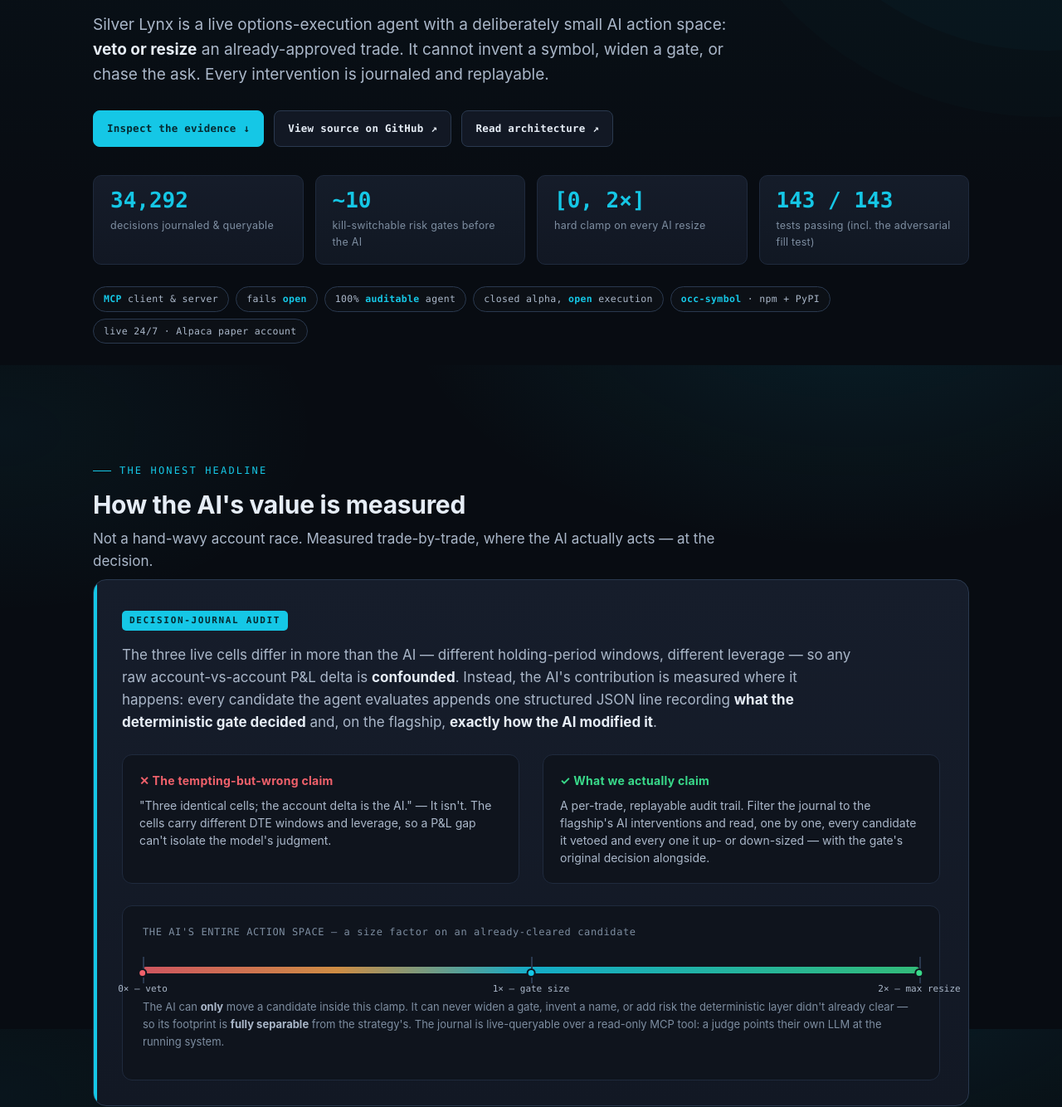
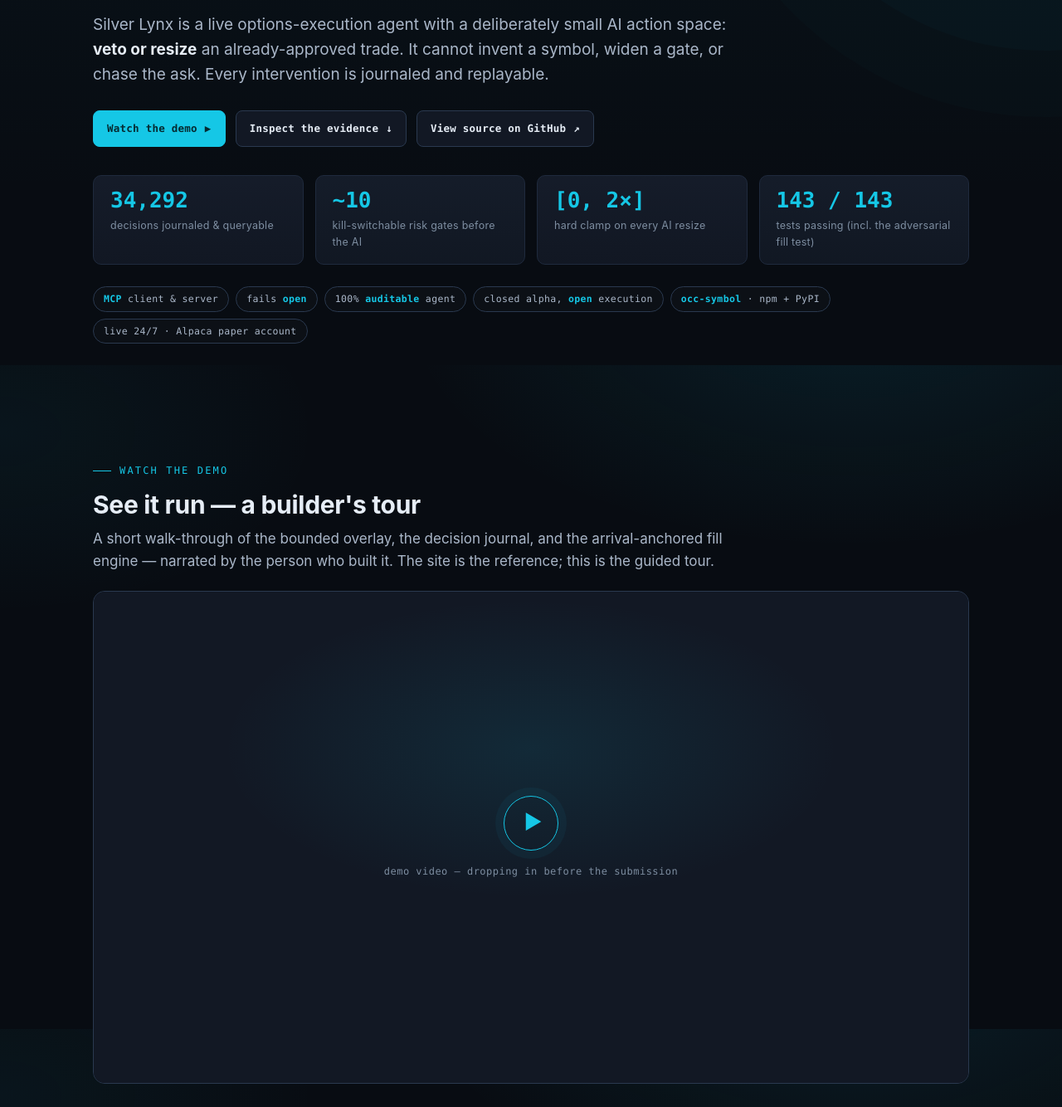
Before and after one commit to chiefsmurph/alpaca-ai-agents-hackathon, a plain HTML site: page index.html in a window 1280 px wide. Shown: the part 360-1694 px from the top of the page at 83% size. Drawn offline with Linux system fonts and the light colour scheme.

Commit message:
site: demo-video slot at top of main (#demo) + 'Watch the demo' hero CTA; hidden in print

```diff
--- a/index.html
+++ b/index.html
@@ -105,6 +105,12 @@
   .button.primary:hover{background:#3ad3ec}
   .button.secondary{color:var(--ink);background:var(--panel)}
   .button.secondary:hover{border-color:var(--accent-dim)}
+  /* ============ DEMO VIDEO ============ */
+  .video-frame{position:relative;margin-top:22px;border:1px solid var(--line2);border-radius:14px;overflow:hidden;background:var(--panel);aspect-ratio:16/9}
+  .video-frame iframe{position:absolute;inset:0;width:100%;height:100%;border:0}
+  .video-ph{position:absolute;inset:0;display:flex;flex-direction:column;align-items:center;justify-content:center;gap:16px;text-align:center;padding:24px;background:radial-gradient(620px 300px at 50% 32%,rgba(21,199,230,.10),transparent 60%),var(--panel)}
+  .video-ph-play{width:66px;height:66px;border-radius:50%;border:1px solid var(--accent);color:var(--accent);display:flex;align-items:center;justify-content:center;font-size:24px;padding-left:5px;box-shadow:0 0 0 10px rgba(21,199,230,.05)}
+  .video-ph-txt{font-family:var(--mono);font-size:12px;color:var(--ink3);letter-spacing:.04em}
   .kpis{display:flex;flex-wrap:wrap;gap:14px;margin-top:34px}
   .kpi{
     background:linear-gradient(180deg,rgba(22,29,43,.94),rgba(18,24,36,.94));border:1px solid var(--line);border-radius:10px;
@@ -376,7 +382,7 @@
     .grid5{grid-template-columns:1fr 1fr !important}
     /* hide hover-only affordances irrelevant to print */
     .brandtag{display:inline}
-    .no-print,.site-nav,.skip-link,.hero-actions{display:none !important}
+    .no-print,.site-nav,.skip-link,.hero-actions,#demo{display:none !important}
   }
 </style>
 </head>
@@ -424,9 +430,9 @@
       the ask. Every intervention is journaled and replayable.
     </p>
     <div class="hero-actions">
-      <a class="button primary" href="#evidence">Inspect the evidence <span aria-hidden="true">↓</span></a>
+      <a class="button primary" href="#demo">Watch the demo <span aria-hidden="true">▶</span></a>
+      <a class="button secondary" href="#evidence">Inspect the evidence <span aria-hidden="true">↓</span></a>
       <a class="button secondary" href="https://github.com/chiefsmurph/silver-lynx-quant" target="_blank" rel="noreferrer">View source on GitHub <span aria-hidden="true">↗</span></a>
-      <a class="button secondary" href="https://github.com/chiefsmurph/silver-lynx-quant/blob/main/architecture.md" target="_blank" rel="noreferrer">Read architecture <span aria-hidden="true">↗</span></a>
     </div>
 
     <div class="kpis">
@@ -448,6 +454,25 @@
 </header>
 
 <main id="main">
+
+<!-- ============ DEMO VIDEO ============ -->
+<section id="demo">
+  <div class="wrap">
+    <p class="eyebrow">Watch the demo</p>
+    <h2>See it run — a builder's tour</h2>
+    <p class="lede">A short walk-through of the bounded overlay, the decision journal, and the arrival-anchored fill engine — narrated by the person who built it. The site is the reference; this is the guided tour.</p>
+    <div class="video-frame">
+      <!-- DROP-IN: paste the unlisted YouTube/Loom EMBED url below, then delete the .video-ph block.
+      <iframe src="VIDEO_EMBED_URL" title="Silver Lynx — demo" allow="accelerometer; autoplay; clipboard-write; encrypted-media; gyroscope; picture-in-picture" allowfullscreen></iframe>
+      -->
+      <div class="video-ph">
+        <div class="video-ph-play">▶</div>
+        <div class="video-ph-txt">demo video — dropping in before the submission</div>
+      </div>
+    </div>
+  </div>
+</section>
+
 <!-- ============ SLIDE 2 — HOW THE AI'S VALUE IS MEASURED (the honest headline) ============ -->
 <section id="ai-value">
   <div class="wrap">
```
